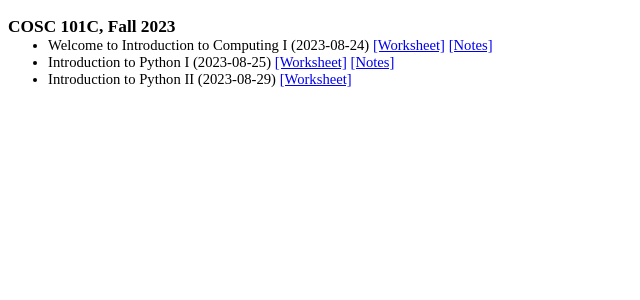
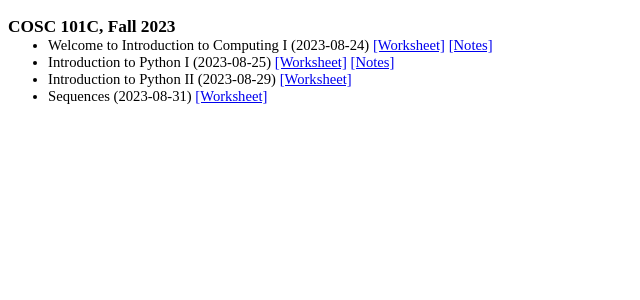
Before and after one commit to georgianahaldeman/cosc101, a Jekyll site: the page built from docs/notes/index.md, in a window 1280 px wide. Shown: the top 300 px of the page, without its empty margins (0-640 px from the left). Built offline with Jekyll 4.4.1, drawn with Linux system fonts in a browser that asks for light colours; our own code applies the rules of GitHub Pages for plain Markdown files.

Commit message:
8_31 worksheet

```diff
--- a/docs/notes/index.md
+++ b/docs/notes/index.md
@@ -5,3 +5,5 @@
 - Introduction to Python I (2023-08-25) [[Worksheet]](./notes/8_25.pdf) [[Notes]](./answers/8_25_answers.pdf)
 
 - Introduction to Python II (2023-08-29) [[Worksheet]](./notes/8_29.pdf)
+
+- Sequences (2023-08-31) [[Worksheet]](./notes/8_31.pdf)
```
Also changed, not shown: 1 other file.
